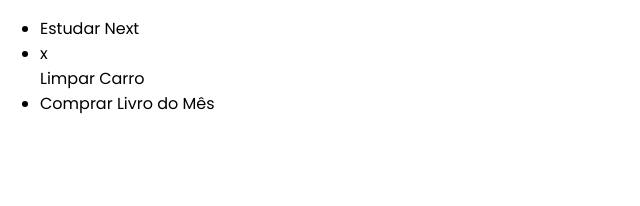
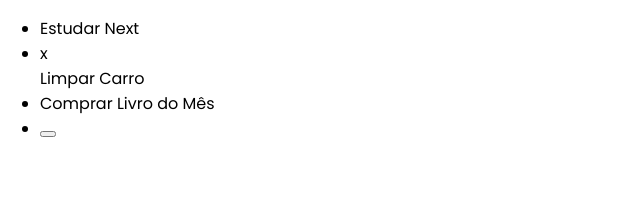
Before and after one commit to gustavomarim/lista-de-tarefas-next.js, a Next.js app: page / in a window 1280 px wide. Shown: the top 206 px of the page, without its empty margins (0-640 px from the left). Built offline with nearby package versions, Linux system fonts and the light colour scheme.

Commit message:
Componente ListaBotão

```diff
--- a/src/components/lista/Lista.tsx
+++ b/src/components/lista/Lista.tsx
@@ -1,4 +1,5 @@
 import ListaTarefas from "../../model/ListaTarefas";
+import ListaBotao from "./ListaBotao";
 import ListaItem from "./ListaItem";
 
 interface ListaProps {
@@ -36,6 +37,12 @@
                 bg-white shadow-lg rounded-lg
             `}>
                 {renderizarTarefas()}
+                <li className="p-5">
+                    <ListaBotao selecionado={true}
+                        onclick={() => {""}}
+                    />
+
+                </li>
             </ul>
         </div>
     );
--- /dev/null
+++ b/src/components/lista/ListaBotao.tsx
@@ -0,0 +1,22 @@
+interface ListaBotaoProps {
+    selecionado?: boolean;
+    className?: boolean;
+    children: any;
+    onclick: () => void;
+}
+
+
+export default function ListaBotao(props: ListaBotaoProps) {
+
+    const borda = props.selecionado ? 'border-purple-400' : '';
+
+    return (
+        <button onClick={props.onclick} className={`
+            text-gray-500 font-semibold hover:text-black
+            focus:outline-none ${borda}
+            ${props.className}
+        `}>
+            {props.children}
+        </button>
+    );
+}
```
